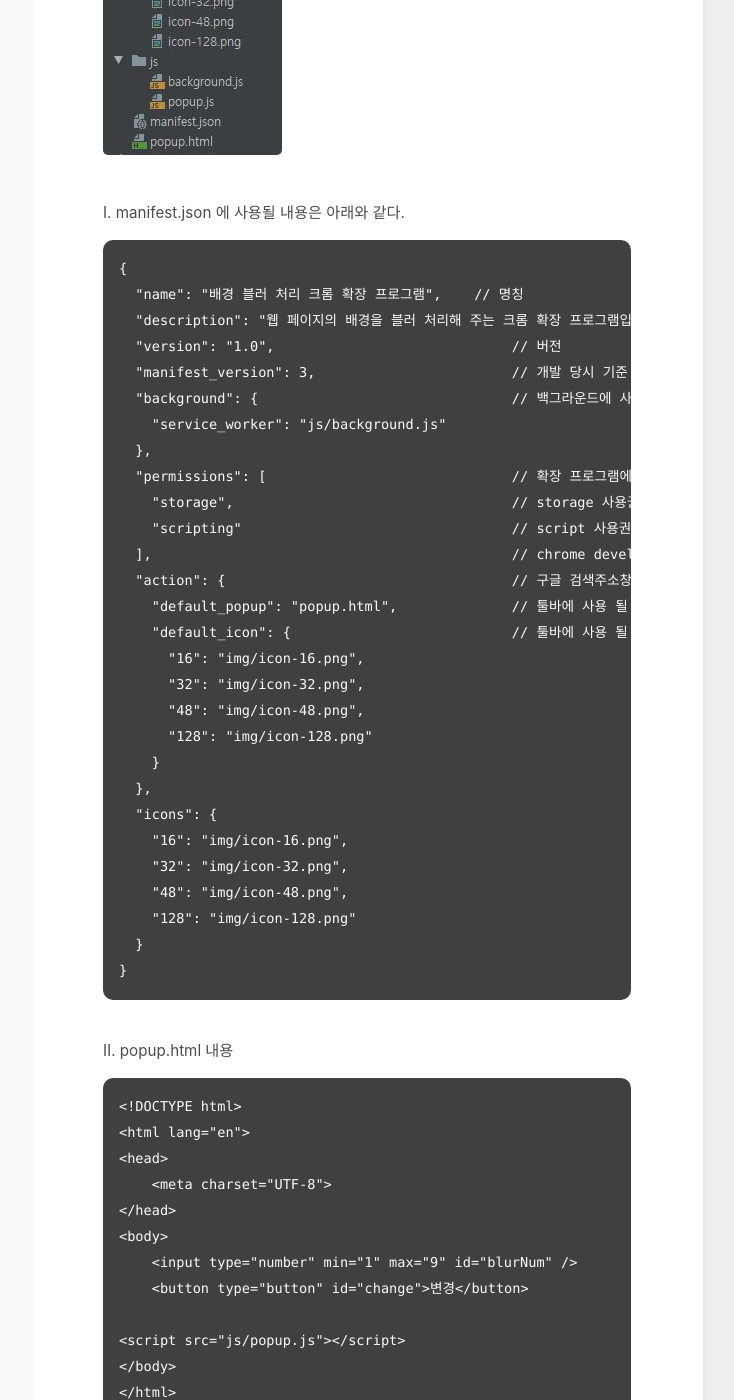
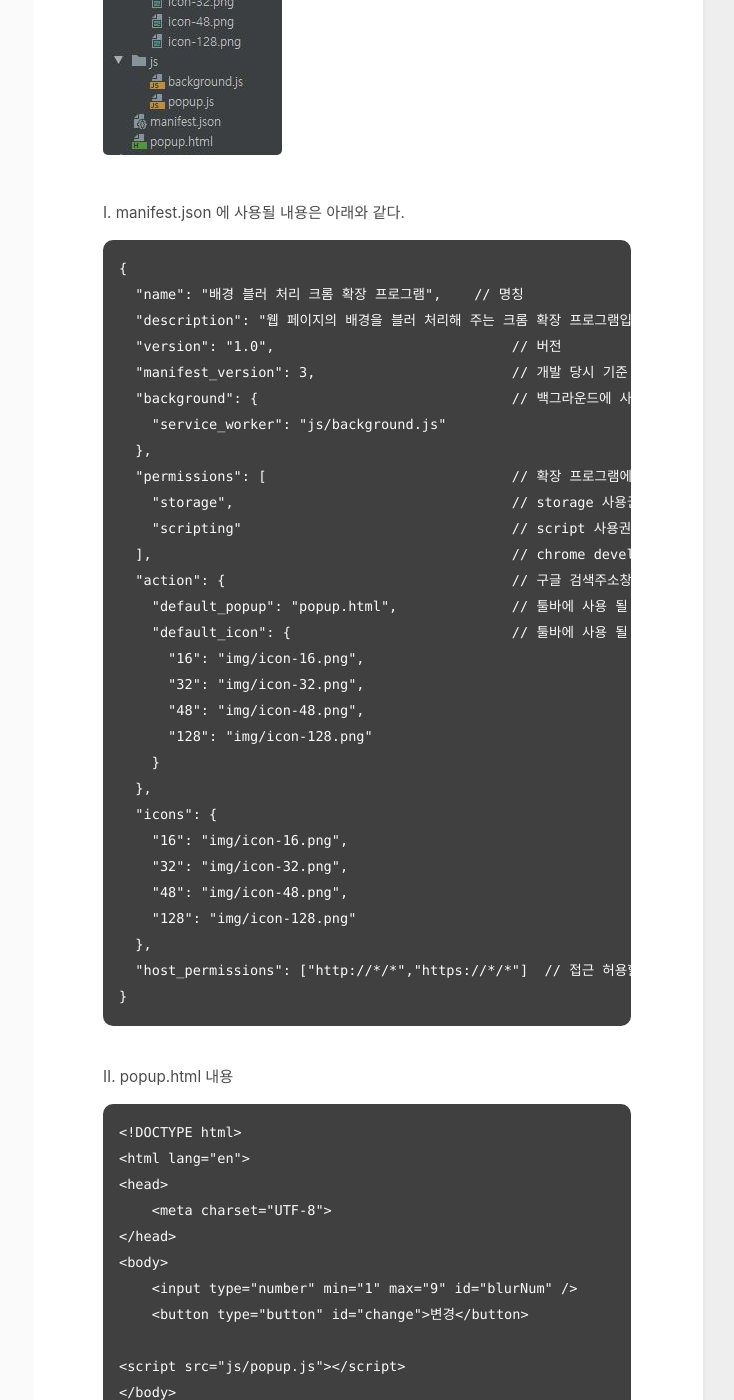
Before and after one commit to ghdudwkd4/ghdudwkd4.github.io, a Jekyll site: the page built from _posts/chrome/2024-05-09-extensions.md, in a window 1280 px wide and 1400 px high, scrolled down 571 px. Shown: the whole window, without its empty margins (417-1151 px from the left). Built offline with Jekyll 4.4.1, drawn with Linux system fonts in a browser that asks for light colours.

Commit message:
크롬 확장프로그램 개발 방법

````diff
--- a/_posts/chrome/2024-05-09-extensions.md
+++ b/_posts/chrome/2024-05-09-extensions.md
@@ -46,7 +46,8 @@ manifest.json , html , 게시 아이콘용 img 세개만 있어도 만들수가
     "32": "img/icon-32.png",
     "48": "img/icon-48.png",
     "128": "img/icon-128.png"
-  }
+  },
+  "host_permissions": ["http://*/*","https://*/*"]  // 접근 허용할 host
 }
 ```
 
````
